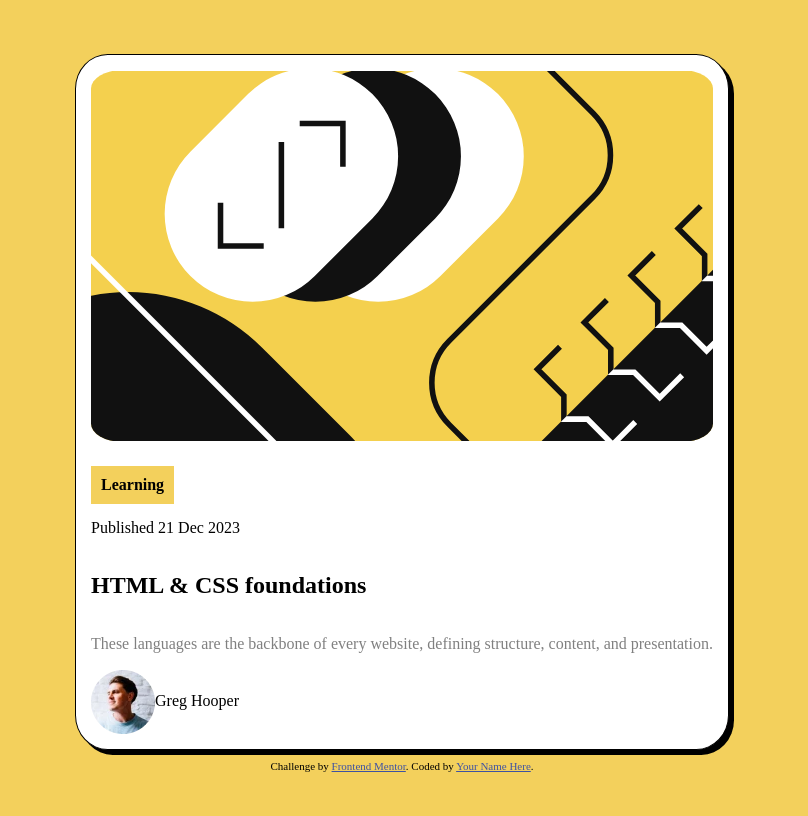
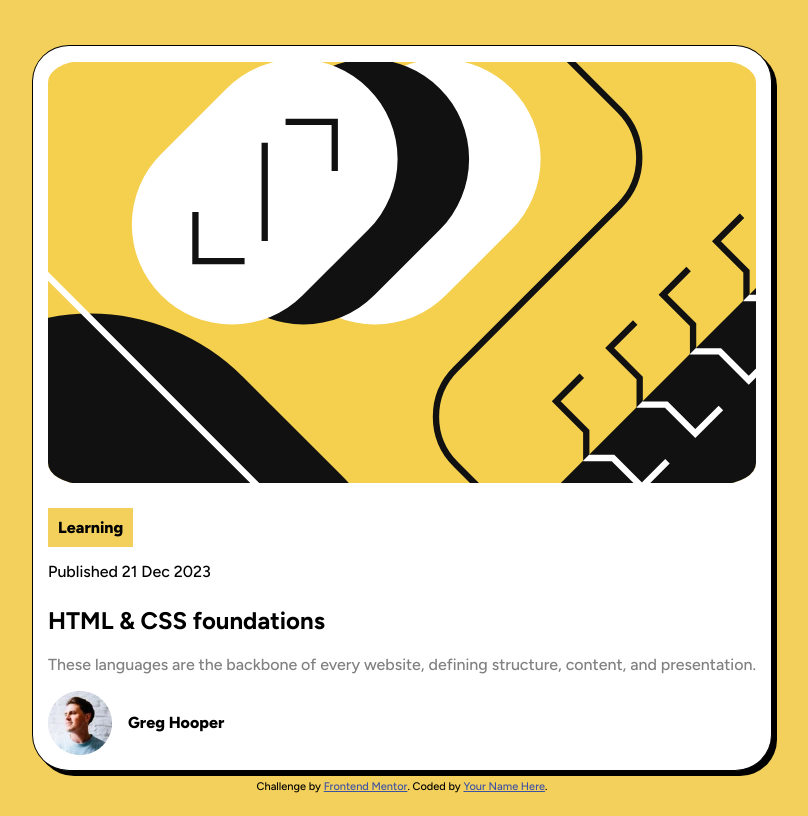
Before and after one commit to SharmarAndrey/blog-preview-card-main, a plain HTML site: page index.html in a window 1280 px wide. Shown: the whole page, without its empty margins (238-1046 px from the left). Drawn offline with Linux system fonts and the light colour scheme.

Commit message:
TERMINADO

```diff
--- a/index.html
+++ b/index.html
@@ -32,7 +32,7 @@
 		<div class="container">
 			<div class="leraning">Learning</div>
 			<div class="published">Published 21 Dec 2023</div>
-			<h1>HTML & CSS foundations</h1>
+			<h1 class="titulo">HTML & CSS foundations</h1>
 			<p>These languages are the backbone of every website, defining structure, content, and presentation.</p>
 			<div class="greg">
 				<img class="avatar" src="/assets/images/image-avatar.webp" alt="avatar">
--- a/style.css
+++ b/style.css
@@ -1,6 +1,8 @@
+@import url("https://fonts.googleapis.com/css2?family=Figtree:ital,wght@0,300..900;1,300..900&display=swap");
 * {
 	box-sizing: border-box;
 }
+
 body {
 	background-color: #f3d05c;
 	display: flex;
@@ -8,8 +10,9 @@ body {
 	justify-content: center;
 	align-items: center;
 	height: 100vh;
-	font-family: figtree;
+	font-family: Figtree;
 	font-weight: 500;
+	font-size: 16px;
 }
 .section {
 	text-align: center;
@@ -48,14 +51,27 @@ body {
 	text-align: start;
 	font-size: 16px;
 	color: hsl(0, 0%, 50%);
+	margin-top: 10px;
 }
 .greg {
 	display: flex;
 	align-items: center;
+	gap: 1rem;
+	font-weight: 800;
 }
 .name {
 	display: flex;
 	align-items: end;
 }
 .footer {
+	position: fixed;
+	bottom: 0;
+	height: 20px;
 }
+h1 {
+	margin-top: 10px;
+	margin-bottom: 10px;
+}
+h1:hover {
+	color: yellow;
+}
```
